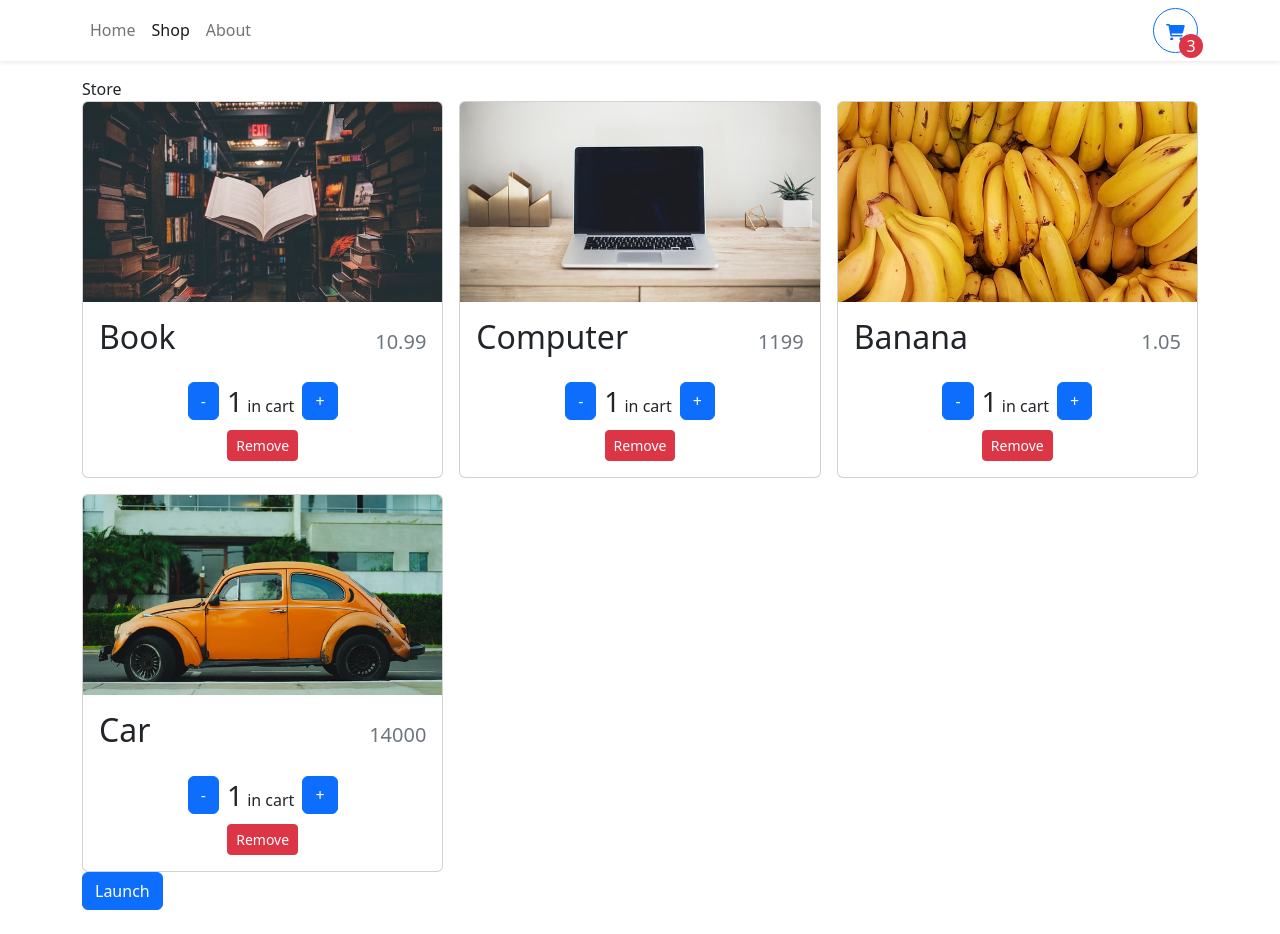
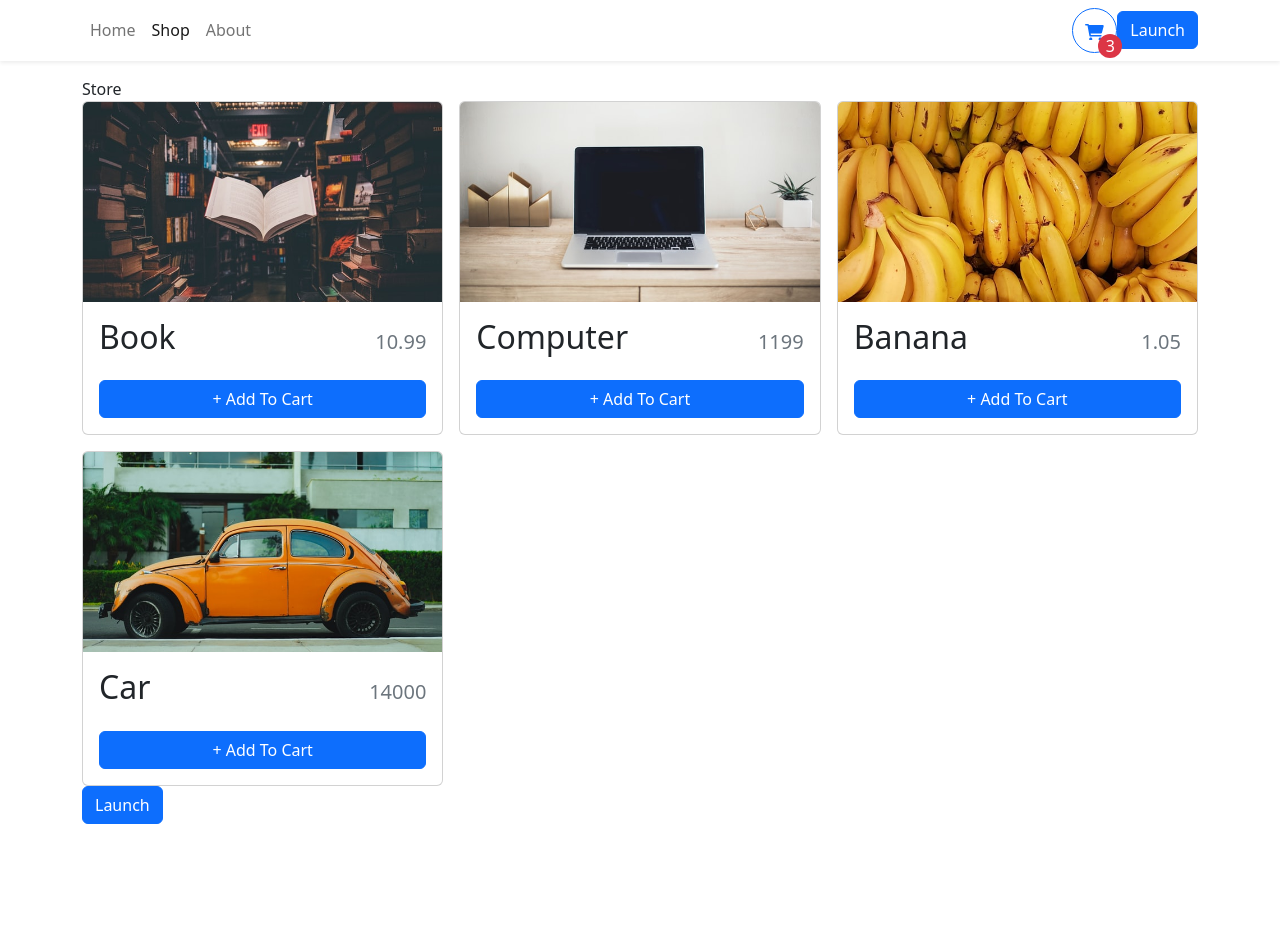
Before and after one commit to geoelectrof/ecommerce, a React (Vite) app: page /shop in a window 1280 px wide. After the commit the page ends 848 px from the top, so only its background shows below. Built offline with nearby package versions, Linux system fonts and the light colour scheme.

Commit message:
cartSlice & offCanvasSlice configured & basic functionality added

```diff
--- a/src/components/Navbar.jsx
+++ b/src/components/Navbar.jsx
@@ -1,6 +1,7 @@
 import { Container, Nav, Navbar as NavbarBs } from "react-bootstrap";
 import { NavLink } from "react-router-dom";
 import { Button } from "react-bootstrap";
+import ShoppingCart from "./ShoppingCart";
 
 const Navbar = () => {
   const showButton = true;
@@ -19,6 +20,7 @@ const Navbar = () => {
           </Nav.Link>
         </Nav>
         {showButton && (
+          <>
           <Button
             style={{ width: "2.8rem", height: "2.8rem", position: "relative" }}
             variant="outline-primary"
@@ -28,7 +30,7 @@ const Navbar = () => {
               xmlns="http://www.w3.org/2000/svg"
               viewBox="0 0 576 512"
               fill="currentColor"
-            >
+              >
               <path d="M96 0C107.5 0 117.4 8.19 119.6 19.51L121.1 32H541.8C562.1 32 578.3 52.25 572.6 72.66L518.6 264.7C514.7 278.5 502.1 288 487.8 288H170.7L179.9 336H488C501.3 336 512 346.7 512 360C512 373.3 501.3 384 488 384H159.1C148.5 384 138.6 375.8 136.4 364.5L76.14 48H24C10.75 48 0 37.25 0 24C0 10.75 10.75 0 24 0H96zM128 464C128 437.5 149.5 416 176 416C202.5 416 224 437.5 224 464C224 490.5 202.5 512 176 512C149.5 512 128 490.5 128 464zM512 464C512 490.5 490.5 512 464 512C437.5 512 416 490.5 416 464C416 437.5 437.5 416 464 416C490.5 416 512 437.5 512 464z" />
             </svg>
             <div
@@ -42,10 +44,12 @@ const Navbar = () => {
                 right: 0,
                 transform: "translate(25%, 25%)",
               }}
-            >
+              >
               3
             </div>
           </Button>
+          <ShoppingCart />
+          </>
         )}
       </Container>
     </NavbarBs>
--- a/src/components/ShopItem.jsx
+++ b/src/components/ShopItem.jsx
@@ -1,11 +1,16 @@
 import { Button, Card } from "react-bootstrap";
 // import { useShoppingCart } from "../context/ShoppingCartContext";
 // import { formatCurrency } from "../utilities/formatCurrency";
+import { useDispatch, useSelector } from "react-redux";
+import { addToCart } from "../features/cart/cartSlice"
 
 
 
-export function ShopItem({ name, price, imgUrl }) {
-  const quantity = 1;
+export function ShopItem({ id, name, price, imgUrl }) {
+  const dispatch = useDispatch()
+  // const quantity = useSelector(store => store.cart.cart.find(item => item.id === id)) || 0;
+  const quantity = 0;
+  console.log("quantity", quantity)
   return (
     <Card className="h-100">
       <Card.Img
@@ -21,7 +26,7 @@ export function ShopItem({ name, price, imgUrl }) {
         </Card.Title>
         <div className="mt-auto">
           {quantity === 0 ? (
-            <Button className="w-100">+ Add To Cart</Button>
+            <Button className="w-100" onClick={()=> dispatch(addToCart({id, name, imgUrl, price} ))}>+ Add To Cart</Button>
           ) : (
             <div
               className="d-flex align-items-center flex-column"
--- a/src/components/ShoppingCart.jsx
+++ b/src/components/ShoppingCart.jsx
@@ -14,20 +14,25 @@
 import { useState } from "react";
 import Button from "react-bootstrap/Button";
 import Offcanvas from "react-bootstrap/Offcanvas";
+import { useDispatch, useSelector } from "react-redux";
+import { openOffCanvas, closeOffCanvas } from "../features/offCanvas/offCanvasSlice";
 
 const ShoppingCart = () => {
-  const [show, setShow] = useState(false);
+  // const [show, setShow] = useState(false);
 
   const handleClose = () => setShow(false);
   const handleShow = () => setShow(true);
 
+  const dispatch = useDispatch()
+  const show = useSelector(state => state.offCanvas.open)
+
   return (
     <>
-      <Button variant="primary" onClick={handleShow}>
+      <Button variant="primary" onClick={() => dispatch(openOffCanvas())}>
         Launch
       </Button>
 
-      <Offcanvas show={show} onHide={handleClose} placement="end">
+      <Offcanvas show={show} onHide={() => dispatch(closeOffCanvas())} placement="end">
         <Offcanvas.Header closeButton>
           <Offcanvas.Title>Offcanvas</Offcanvas.Title>
         </Offcanvas.Header>
--- a/src/features/cart/cartSlice.js
+++ b/src/features/cart/cartSlice.js
@@ -1,16 +1,30 @@
 import { createSlice } from "@reduxjs/toolkit";
 
 const initialState = {
-  cartItems: [],
+  cart: [],
   amount: 0,
-  total: 0,
+  total: 55,
 };
 
 const cartSlice = createSlice({
   name: "cart",
   initialState,
+  reducers: {
+    addToCart: (state, action) => {
+      // const itemInCart = state.cart.find(
+      //   (item) => item.id === action.payload.id
+      // );
+      // if (itemInCart) {
+      //   itemInCart.quantity++;
+      // } else {
+        console.log("action.payload", action.payload)
+        state.cart.push({ ...action.payload, quantity: 1 });
+      // }
+    },
+  },
 });
 
 console.log(cartSlice)
 
 export default cartSlice.reducer;
+export const { addToCart } = cartSlice.actions;
--- /dev/null
+++ b/src/features/offCanvas/offCanvasSlice.js
@@ -0,0 +1,21 @@
+import { createSlice } from "@reduxjs/toolkit";
+
+const initialState = {
+    open: false
+}
+
+const offCanvasSlice = createSlice({
+    name: 'offCanvas',
+    initialState,
+    reducers: {
+        openOffCanvas: (state) => {
+            state.open = true
+        },
+        closeOffCanvas: state => {
+            state.open = false
+        }
+    }
+})
+
+export default offCanvasSlice.reducer
+export const { openOffCanvas, closeOffCanvas } = offCanvasSlice.actions
--- a/src/store.js
+++ b/src/store.js
@@ -1,8 +1,10 @@
 import { configureStore } from "@reduxjs/toolkit";
 import cartReducer from './features/cart/cartSlice'
+import offCanvasReducer from './features/offCanvas/offCanvasSlice'
 
 export const store = configureStore({
     reducer: {
         cart: cartReducer,
+        offCanvas: offCanvasReducer,
     },
 })
```
